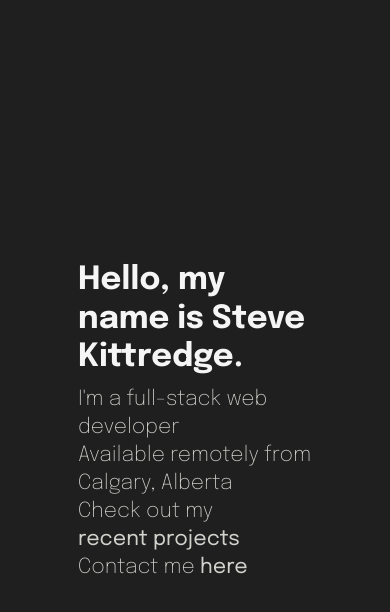
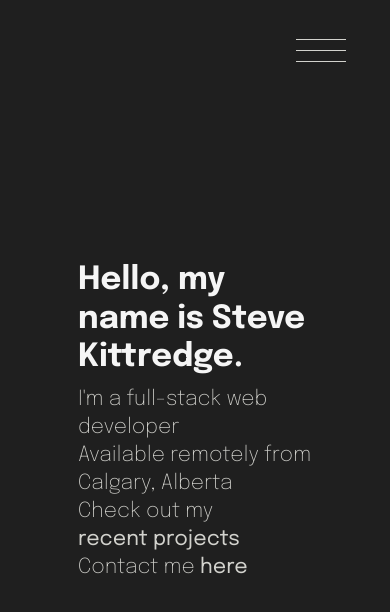
Before and after one commit to steveKit/2023-11-21-portfolio, a React (Vite) app in the folder frontend/: page / in a window 390 px wide. Shown: the top 612 px of the page. Built offline with nearby package versions, Linux system fonts and the light colour scheme.

Commit message:
working on hamburger

```diff
--- a/frontend/src/App.jsx
+++ b/frontend/src/App.jsx
@@ -1,5 +1,6 @@
 import { BrowserRouter, Routes, Route } from "react-router-dom";
 import GlobalStyles from "./GlobalStyles";
+import Hamburger from "./components/Hamburger";
 import LandingPage from "./components/LandingPage";
 import Portfolio from "./components/Portfolio";
 import Contact from "./components/Contact";
@@ -8,6 +9,7 @@ const App = () => {
   return (
     <BrowserRouter>
       <GlobalStyles />
+      <Hamburger />
       <Routes>
         <Route path='/' element={<LandingPage />} />
         <Route path='/portfolio' element={<Portfolio />} />
--- a/frontend/src/GlobalStyles.jsx
+++ b/frontend/src/GlobalStyles.jsx
@@ -74,4 +74,8 @@ export default createGlobalStyle`
         border-collapse: collapse;
         border-spacing: 0;
     }
+    button {
+        background: none;
+        border: none;
+    }
 `;
--- /dev/null
+++ b/frontend/src/components/Hamburger.jsx
@@ -0,0 +1,46 @@
+import styled from "styled-components";
+import { useState } from "react";
+const Hamburger = () => {
+    const [isHovered, setIsHovered] = useState(false);
+
+    const clickHandler = () => {
+
+    }
+
+    return (
+        <HamburgerWrapper
+            onMouseEnter={() => setIsHovered(true)}
+            onMouseLeave={() => setIsHovered(false)}
+            onClick={clickHandler()}
+        >
+            <HamburgerLayer />
+            <HamburgerLayer className={`${isHovered ? "active" : ""}`} />
+            <HamburgerLayer />
+        </HamburgerWrapper>
+    )
+};
+
+const HamburgerWrapper = styled.button`
+    position: absolute;
+    right: 5%;
+    display: flex;
+    flex-direction: column;
+    align-items: center;
+    justify-content: center;
+    width: 100px;
+    height: 100px;
+`
+
+const HamburgerLayer = styled.div`
+    width: 50px;
+    height: 1px;
+    background-color: var(--primary-accent-color);
+    margin: 5px;
+    transition: all 200ms;
+
+    &.active {
+        margin: 10px 5px;
+    }
+`
+
+export default Hamburger;
--- a/frontend/src/components/TextLink.jsx
+++ b/frontend/src/components/TextLink.jsx
@@ -45,7 +45,7 @@ const Highlight = styled.div`
     }
 
     &.left.active {
-        width: 100%;
+        width: 102%;
         background-color: var(--tertiary-accent-color);
     }
 
@@ -53,11 +53,11 @@ const Highlight = styled.div`
         justify-self: flex-end;
         align-self: flex-end;
         right: -0.25rem;
-        transition: all ease 550ms;
+        transition: all ease 700ms;
     }
 
     &.right.active {
-        width: 100%;
+        width: 102%;
         background-color: var(--tertiary-accent-color);
     }
 `
```
Also changed, not shown: frontend/src/components/Menu.jsx (added, +11 -0 lines).
